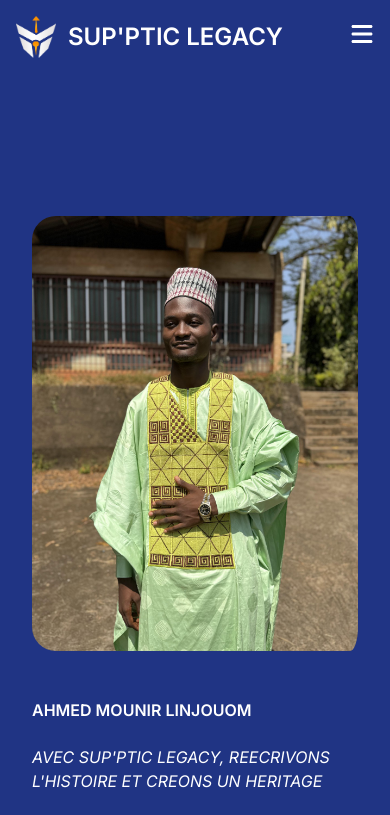
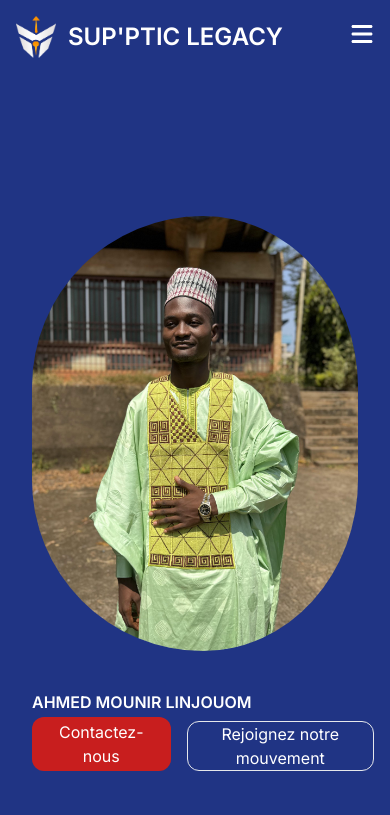
Before and after one commit to sikapal/legacy, a React (Vite) app: page / in a window 390 px wide. Shown: the top 815 px of the page. Built offline with nearby package versions, Linux system fonts and the light colour scheme.

Commit message:
mounir picture 2

```diff
--- a/src/components/Home.jsx
+++ b/src/components/Home.jsx
@@ -9,23 +9,23 @@ const Home = () => {
             <div className='px-4 lg:px-14 max-w-screen-2xl mx-2 min-h-screen h-screen'>
                 <div className='w-full mx-2 py-4 duration-8000'>
                     <div className="my-28 md:my-8 md:mx-2 py-12 flex flex-col md:flex-row-reverse items-center justify-between gap-12">
-                        <div>
-                            <img className='mt-6 sm:w-[300px] sm:h-[300px] md:w-[400px] md:h-[400px]  rounded-3xl lg:w-[500px] lg:h-[600px] pr-4 ' src={banner1} alt="img" />
+                        <div className=' '>
+                            <img className='mt-6 sm:w-[300px] sm:h-[300px] md:w-[400px] md:h-[400px]  rounded-full lg:w-[450px] lg:h-[500px] pr-4 ' src={banner1} alt="img" />
                         </div>
                         {/*hero text here*/}
 
                         <div className='md:w-1/2 '>
-                            <h1 className=' lg:text-8xl font-semibold  text-white md:w-3/4  leading-snug'>AHMED MOUNIR LINJOUOM
+                            <h1 className=' lg:text-8xl font-semibold  text-white md:w-3/4 -mt-2 leading-snug'>AHMED MOUNIR LINJOUOM
 
                             </h1>
-                            <p className='text-white text-base mt-6 italic  justify-center'>AVEC SUP'PTIC LEGACY, REECRIVONS L'HISTOIRE ET CREONS UN HERITAGE </p>
+                            <p className='text-white text-base hidden lg:block mt-8 italic  justify-center'>AVEC SUP'PTIC LEGACY, REECRIVONS L'HISTOIRE ET CREONS UN HERITAGE </p>
 
                             <div className='flex flex-row '>
 
-                                <button className='bg-red-700 text-white p-4 rounded-xl mt-6 mr-4'
+                                <button className='bg-red-700 text-white px-4  rounded-xl mt-1 mr-4'
                                     onClick={() => window.open("https://wa.me/237690178644?text=Bonjour,%20j'aimerais%20avoir%20plus%20d'informations","_blank")}
                                 >Contactez-nous</button>
-                                <button className='bg-none border hover:bg-white hover:text-black text-white p-4 rounded-xl mt-6'
+                                <button className='bg-none border hover:bg-white hover:text-black text-white rounded-xl mt-2'
                                         onClick={() => window.open("https://chat.whatsapp.com/Kmh1nwcPGrq70ZubDchjrk", "_blank")}
 
                                 >Rejoignez notre mouvement</button>
```
